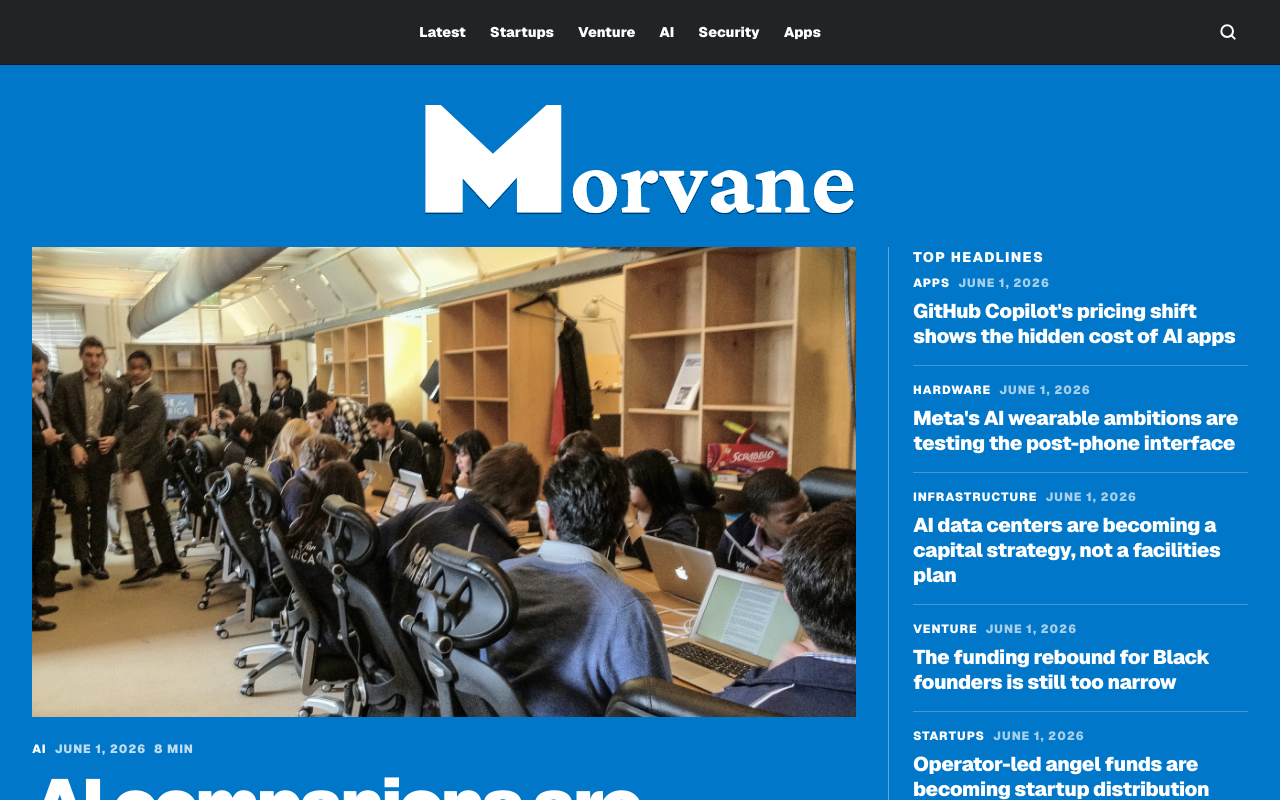
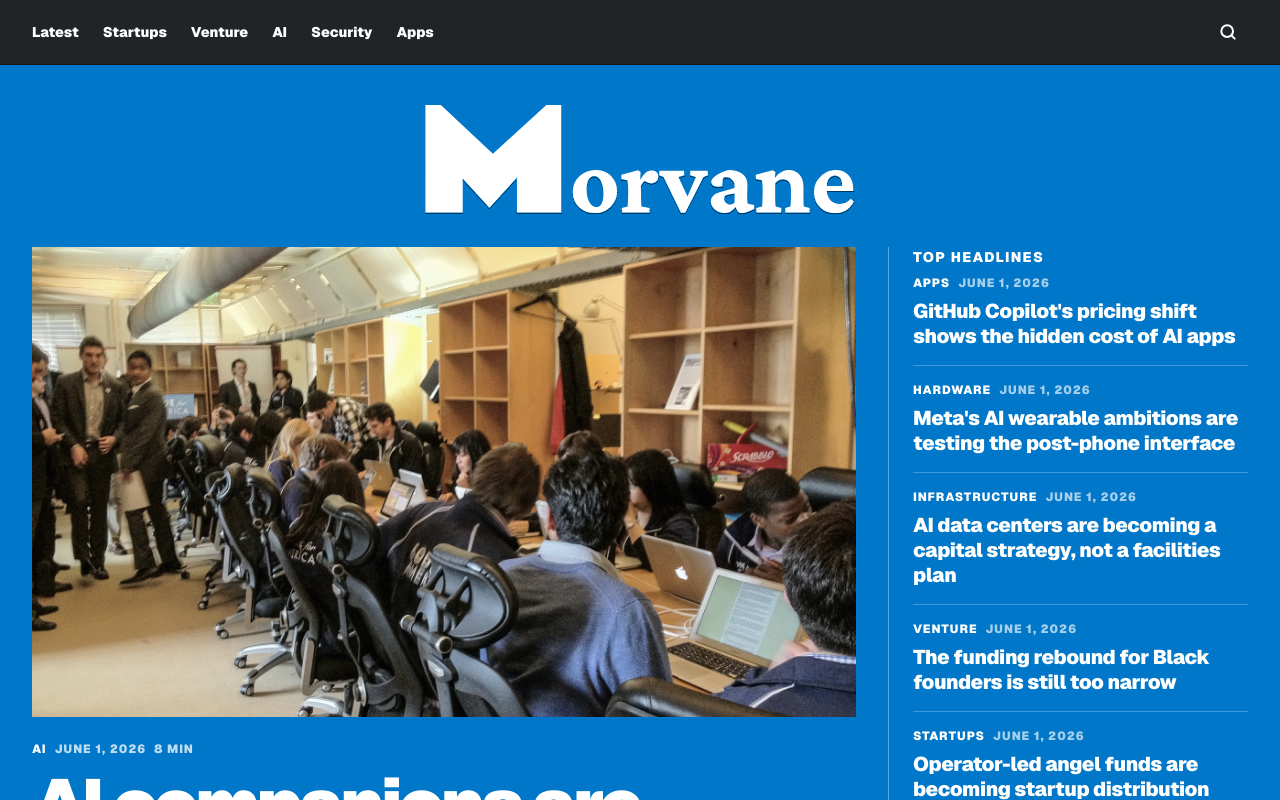
Before and after one commit to farzeenilyaszargar/Morvane, a Next.js app: page / in a window 1280 px wide. Shown: the top 800 px of the page. Built offline with nearby package versions, Linux system fonts and the light colour scheme.

Commit message:
Adjust navbar logo scroll layout

```diff
--- a/components/site-header.tsx
+++ b/components/site-header.tsx
@@ -109,12 +109,11 @@ export function SiteHeader() {
 
   return (
     <header className="sticky top-0 z-40 border-b border-black/40 bg-[#212426] backdrop-blur-md">
-      <nav className="mx-auto grid max-w-7xl grid-cols-[auto_1fr_auto] items-center gap-4 px-5 py-3 sm:px-8">
+      <nav className="mx-auto flex max-w-7xl items-center justify-between gap-4 px-5 py-3 sm:px-8">
+        {showHeaderLogo ? (
           <Link
             href="/"
-          className={`group flex h-10 shrink-0 items-center overflow-hidden transition-all duration-500 ease-out ${
-            showHeaderLogo ? "w-40 opacity-100" : "w-0 opacity-0"
-          }`}
+            className="flex h-10 w-40 shrink-0 items-center overflow-hidden opacity-100 transition-all duration-500 ease-out"
             aria-label="Morvane home"
           >
             <Image
@@ -123,15 +122,14 @@ export function SiteHeader() {
               width={140}
               height={36}
               priority
-            className={`h-5 w-32 object-contain transition duration-500 ${
-              showHeaderLogo ? "translate-x-0" : "-translate-x-8"
-            }`}
+              className="h-5 w-32 translate-x-0 object-contain transition duration-500"
             />
           </Link>
+        ) : null}
 
         <div
-          className={`flex min-w-0 items-center justify-center overflow-x-auto whitespace-nowrap text-sm font-black text-white transition-all duration-500 ${
-            showHeaderLogo ? "gap-5" : "gap-6"
+          className={`flex min-w-0 flex-1 items-center overflow-x-auto whitespace-nowrap text-sm font-black text-white transition-all duration-500 ${
+            showHeaderLogo ? "justify-center gap-5" : "justify-start gap-6"
           }`}
         >
           {navItems.map((item) => (
```
Lines whose indentation alone changed are shown as unchanged.
